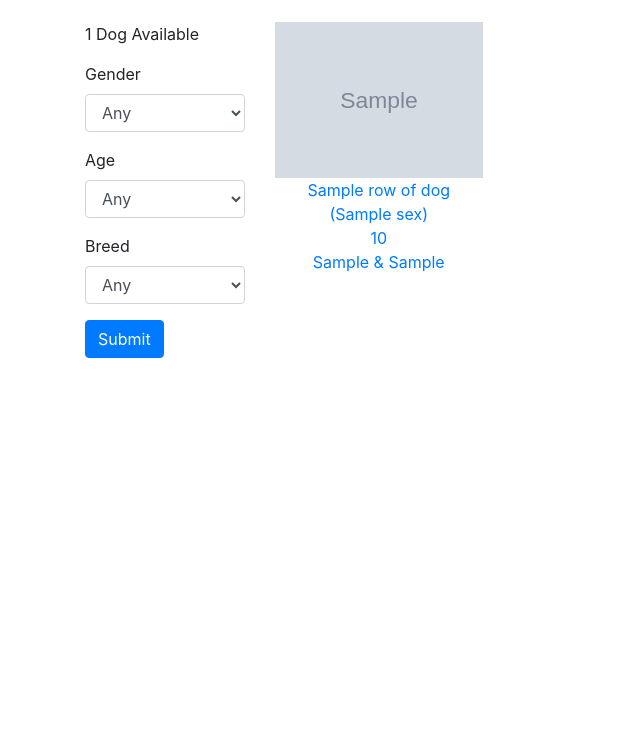
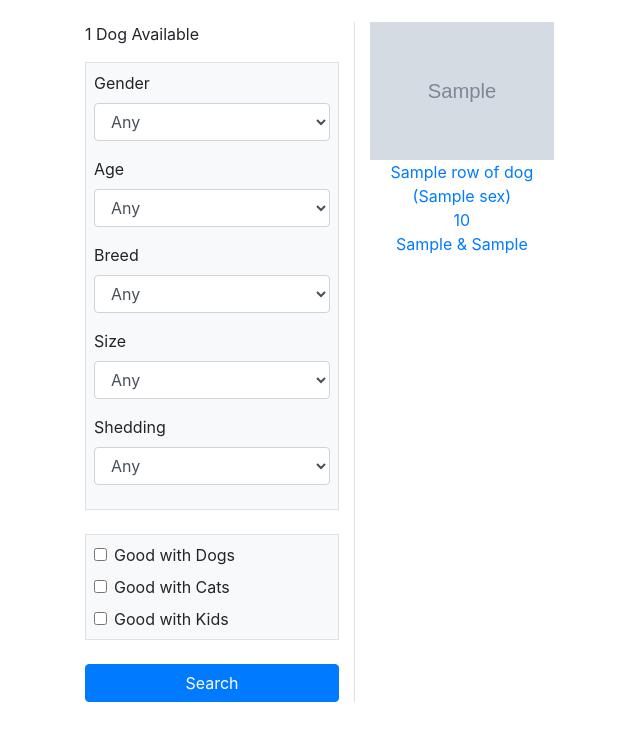
Before and after one commit to charliegriefer/barbs, a Flask app: template app/templates/index.html in a window 1280 px wide. Shown: the top 741 px of the page, without its empty margins (0-640 px from the left). Run offline with Flask 3, Linux system fonts and the light colour scheme; the template is opened without the code that fills it: values that come from a table or form of the project are taken from there, most other values are stand-ins (such as "Sample title", 1, 10 or a date in 2020); grey boxes marked "Sample" are stand-in pictures; parts of the project's set-up code (start-up, migrations or seed data) failed here and were passed over; some libraries are stand-ins or nearby versions.

Commit message:
For #1 - add new fields to search form

```diff
--- a/app/templates/index.html
+++ b/app/templates/index.html
@@ -3,10 +3,11 @@
 {% block content %}
   <div class="container" style="margin-top:22px;">
     <div class="row">
-      <div class="col-2">
+      <div class="col-3 border-right">
         <div><p>{{ dogs|length }} Dog{% if dogs|length != 1%}s{% endif %} Available</p></div>
         <form method="post">
           {{ form.csrf_token }}
+          <fieldset class="border p-2 bg-light">
             <div class="form-group">
               {{ form.gender.label(class="form-label") }}
               {{ form.gender(class="form-control") }}
@@ -19,10 +20,33 @@
               {{ form.breed.label(class="form-label") }}
               {{ form.breed(class="form-control") }}
             </div>
-          <button type="submit" class="btn btn-primary">Submit</button>
+            <div class="form-group">
+              {{ form.size.label(class="form-label") }}
+              {{ form.size(class="form-control") }}
+            </div>
+            <div class="form-group">
+              {{ form.shedding.label(class="form-label") }}
+              {{ form.shedding(class="form-control") }}
+            </div>
+          </fieldset>
+          <fieldset class="border p-2 mt-4 mb-4 bg-light">
+            <div class="form-check mb-2">
+              {{ form.is_ok_with_other_dogs(class="form-check-input") }}
+              {{ form.is_ok_with_other_dogs.label(class="form-check-label") }}
+            </div>
+            <div class="form-check mb-2">
+              {{ form.is_ok_with_other_cats(class="form-check-input") }}
+              {{ form.is_ok_with_other_cats.label(class="form-check-label") }}
+            </div>
+            <div class="form-check">
+              {{ form.is_ok_with_other_kids(class="form-check-input") }}
+              {{ form.is_ok_with_other_kids.label(class="form-check-label") }}
+            </div>
+          </fieldset>
+          <button type="submit" class="btn btn-primary w-100">Search</button>
         </form>
       </div>
-      <div class="col-10">
+      <div class="col-9">
         {% for row_of_dogs in dogs|batch(4, '&nbsp;') %}
           <div class="row">
             {% for dog in row_of_dogs %}
```
Lines whose indentation alone changed are shown as unchanged.
